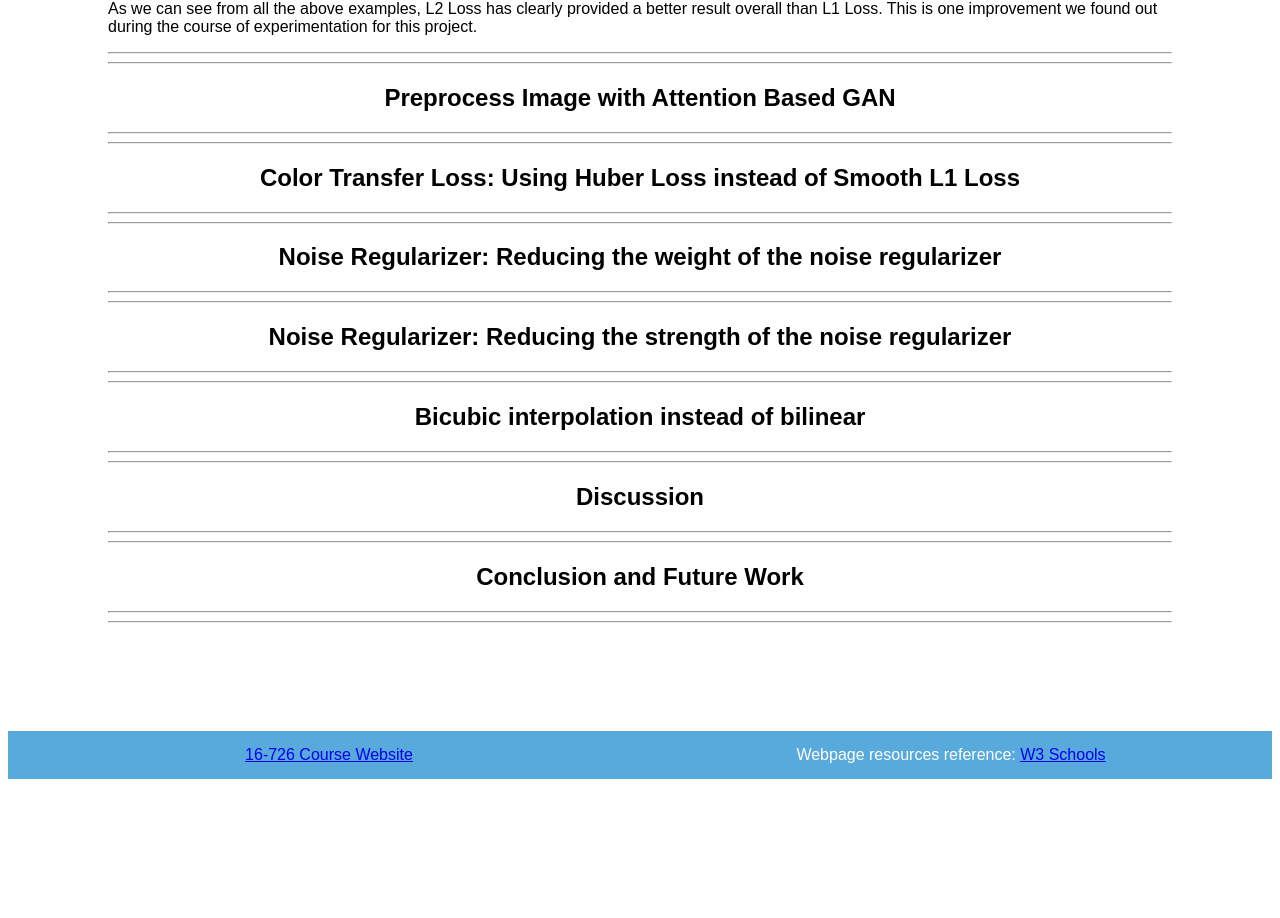
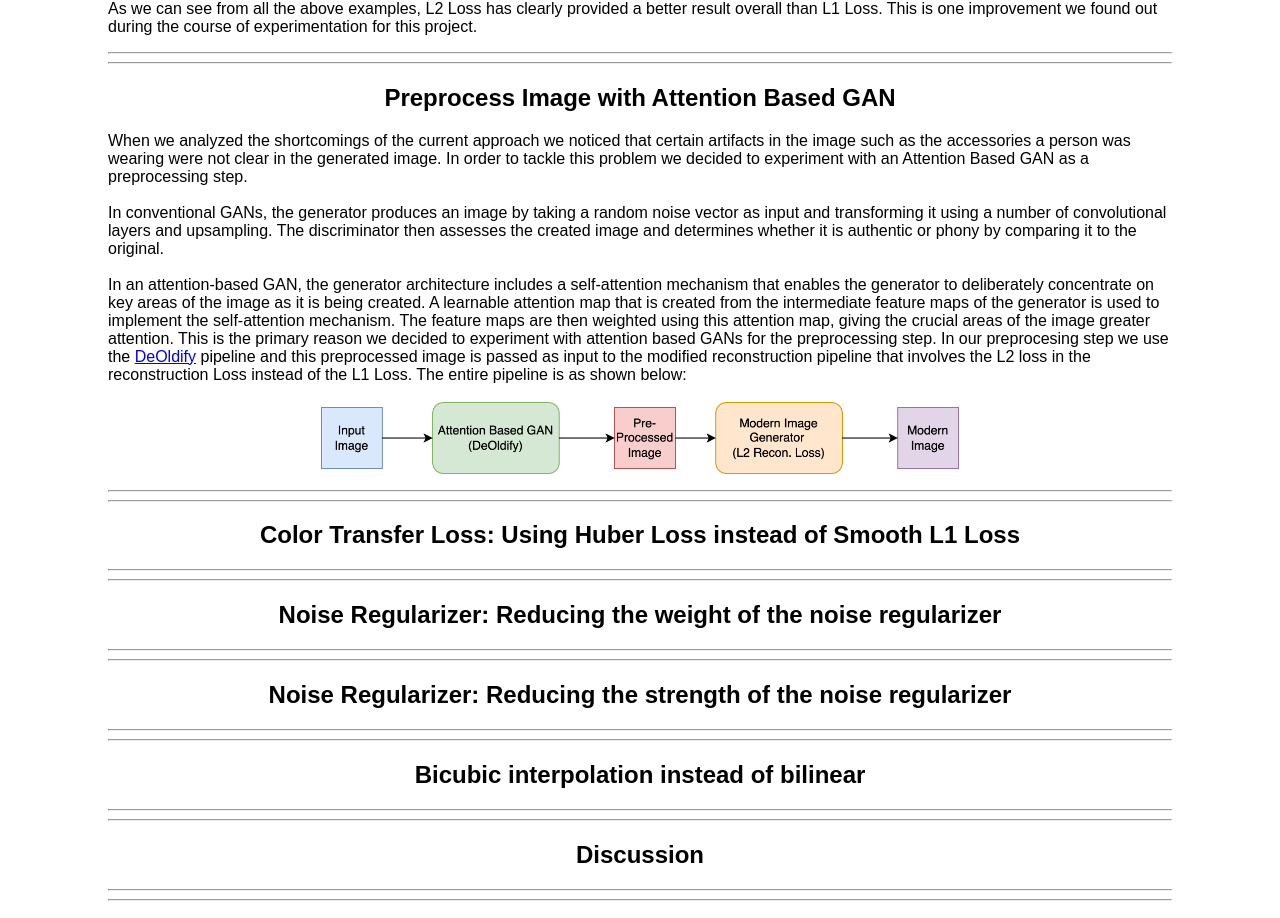
Before and after one commit to akhil-eppa/LBIS-Project, a plain HTML site: page website/index.html in a window 1280 px wide. Shown: the part 3380-4298 px from the top of the page. Before the commit the page ends 4167 px from the top, so only its background shows below. Drawn offline with nearby package versions, Linux system fonts and the light colour scheme; some packages are replaced by stand-ins of ours.

Commit message:
Added Att. GAN explanation

```diff
--- a/website/index.html
+++ b/website/index.html
@@ -317,6 +317,26 @@ improvement we found out during the course of experimentation for this project.
     <!--****************************************************************************************************-->
     <h2 align="center">Preprocess Image with Attention Based GAN</h2>
     <p>
+    When we analyzed the shortcomings of the current approach we noticed that certain artifacts in the image such as
+    the accessories a person was wearing were not clear in the generated image. In order to tackle this problem we decided to
+    experiment with an Attention Based GAN as a preprocessing step.
+    <br>
+    <br>
+    In conventional GANs, the generator produces an image by taking a random noise vector as input and
+    transforming it using a number of convolutional layers and upsampling. The discriminator then assesses
+     the created image and determines whether it is authentic or phony by comparing it to the original.
+    <br>
+    <br>
+    In an attention-based GAN, the generator architecture includes a self-attention mechanism that enables the
+    generator to deliberately concentrate on key areas of the image as it is being created. A learnable attention
+    map that is created from the intermediate feature maps of the generator is used to implement the self-attention
+    mechanism. The feature maps are then weighted using this attention map, giving the crucial areas of the image
+    greater attention. This is the primary reason we decided to experiment with attention based GANs for the
+    preprocessing step. In our preprocesing step we use the <a href="https://github.com/jantic/DeOldify" target="_blank">DeOldify</a> pipeline and this preprocessed image is passed as
+    input to the modified reconstruction pipeline that involves the L2 loss in the reconstruction Loss instead of the L1 Loss. The entire pipeline is as shown below:
+    <br>
+    <br>
+    <img src="images/pipeline/Pipeline.png" alt="16726 Image" style="width:60%", class="center">
 
     </p>
     <hr>
```
Also changed, not shown: website/images/pipeline/Pipeline.png (added), 3 other files.
